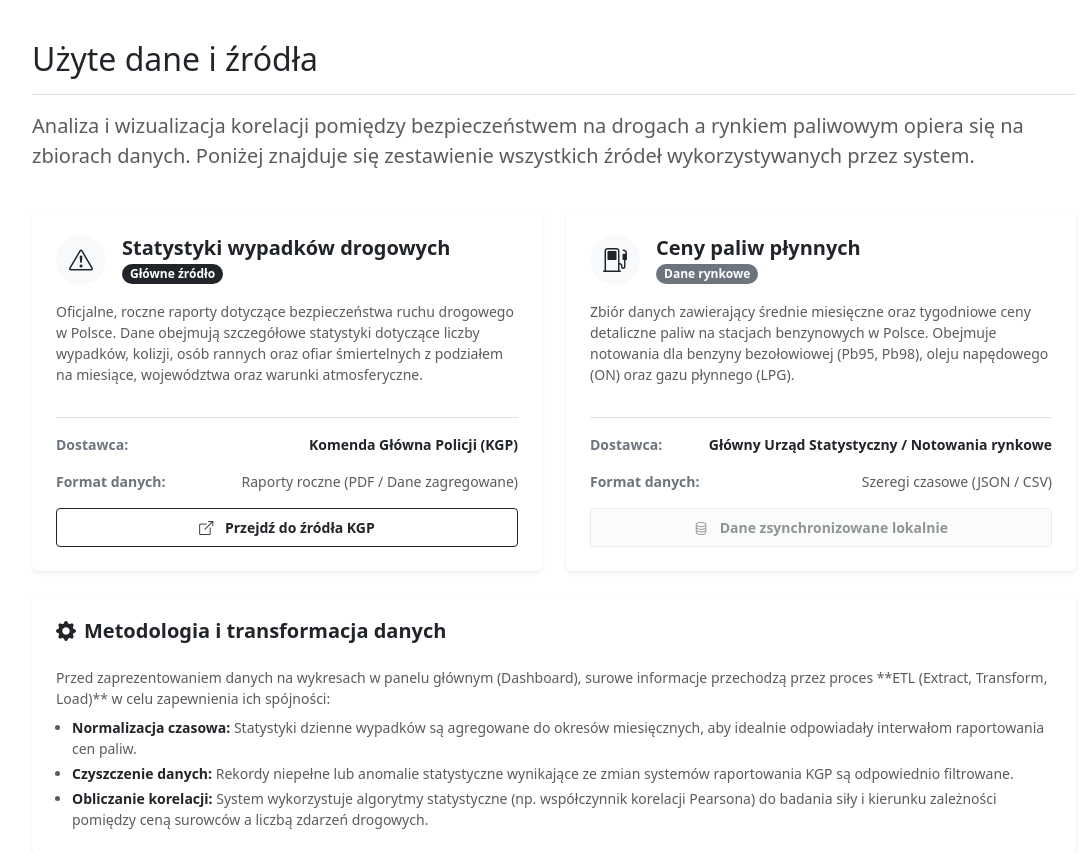
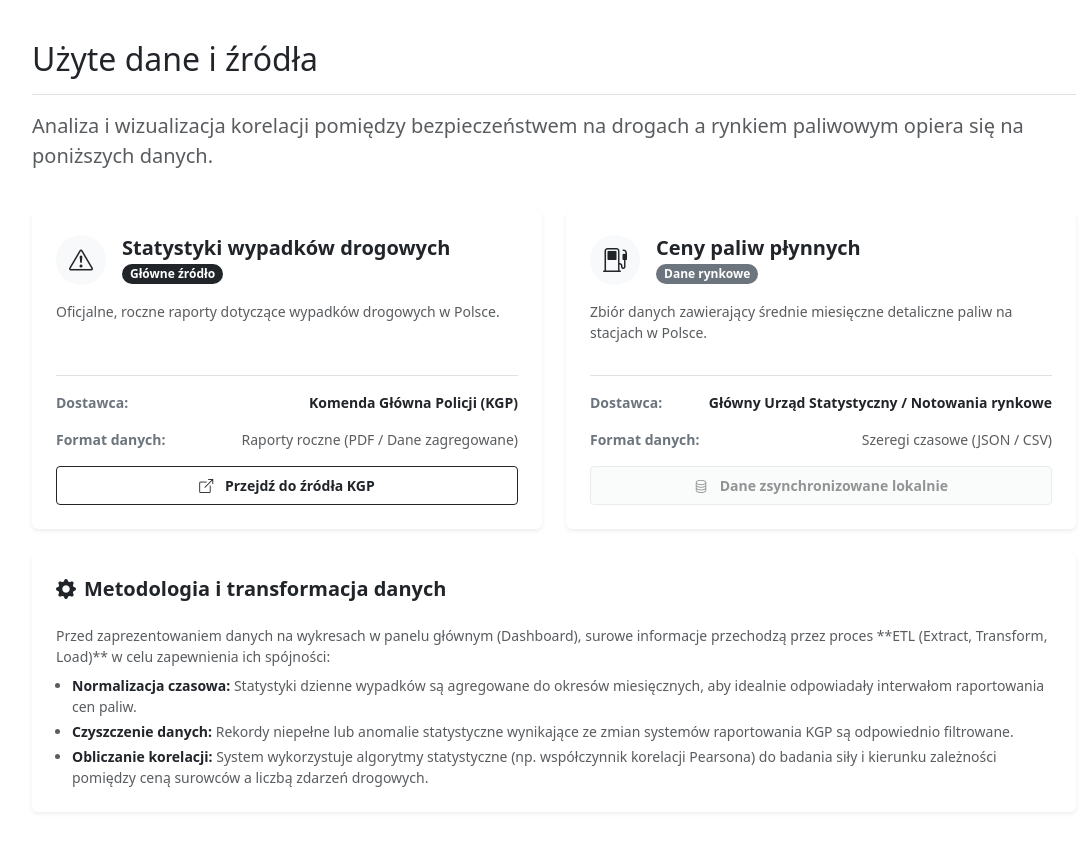
Before and after one commit to AdrianSzwajgier/Fuel-Crash_Correlation, a Django app: page /source in a window 1280 px wide. Shown: the part 56-909 px from the top of the page, without its empty margins (86-1169 px from the left). After the commit the page ends 843 px from the top, so only its background shows below. Run offline with Django 5.2, Linux system fonts and the light colour scheme.

Commit message:
push najnowszy

```diff
--- a/traffic/templates/web/used_data.html
+++ b/traffic/templates/web/used_data.html
@@ -11,8 +11,7 @@
         <div class="col-12">
             <p class="text-muted lead">
                 Analiza i wizualizacja korelacji pomiędzy bezpieczeństwem na drogach a rynkiem paliwowym opiera się na
-                zbiorach danych. Poniżej znajduje się zestawienie wszystkich źródeł
-                wykorzystywanych przez system.
+                poniższych danych.
             </p>
         </div>
     </div>
@@ -33,9 +32,7 @@
                     </div>
 
                     <p class="text-muted small flex-grow-1">
-                        Oficjalne, roczne raporty dotyczące bezpieczeństwa ruchu drogowego w Polsce. Dane obejmują
-                        szczegółowe statystyki dotyczące liczby wypadków, kolizji, osób rannych oraz ofiar śmiertelnych
-                        z podziałem na miesiące, województwa oraz warunki atmosferyczne.
+                        Oficjalne, roczne raporty dotyczące wypadków drogowych w Polsce.
                     </p>
 
                     <div class="border-top pt-3 mt-3">
@@ -74,9 +71,7 @@
                     </div>
 
                     <p class="text-muted small flex-grow-1">
-                        Zbiór danych zawierający średnie miesięczne oraz tygodniowe ceny detaliczne paliw na stacjach
-                        benzynowych w Polsce. Obejmuje notowania dla benzyny bezołowiowej (Pb95, Pb98), oleju napędowego
-                        (ON) oraz gazu płynnego (LPG).
+                        Zbiór danych zawierający średnie miesięczne detaliczne paliw na stacjach w Polsce.
                     </p>
 
                     <div class="border-top pt-3 mt-3">
```
